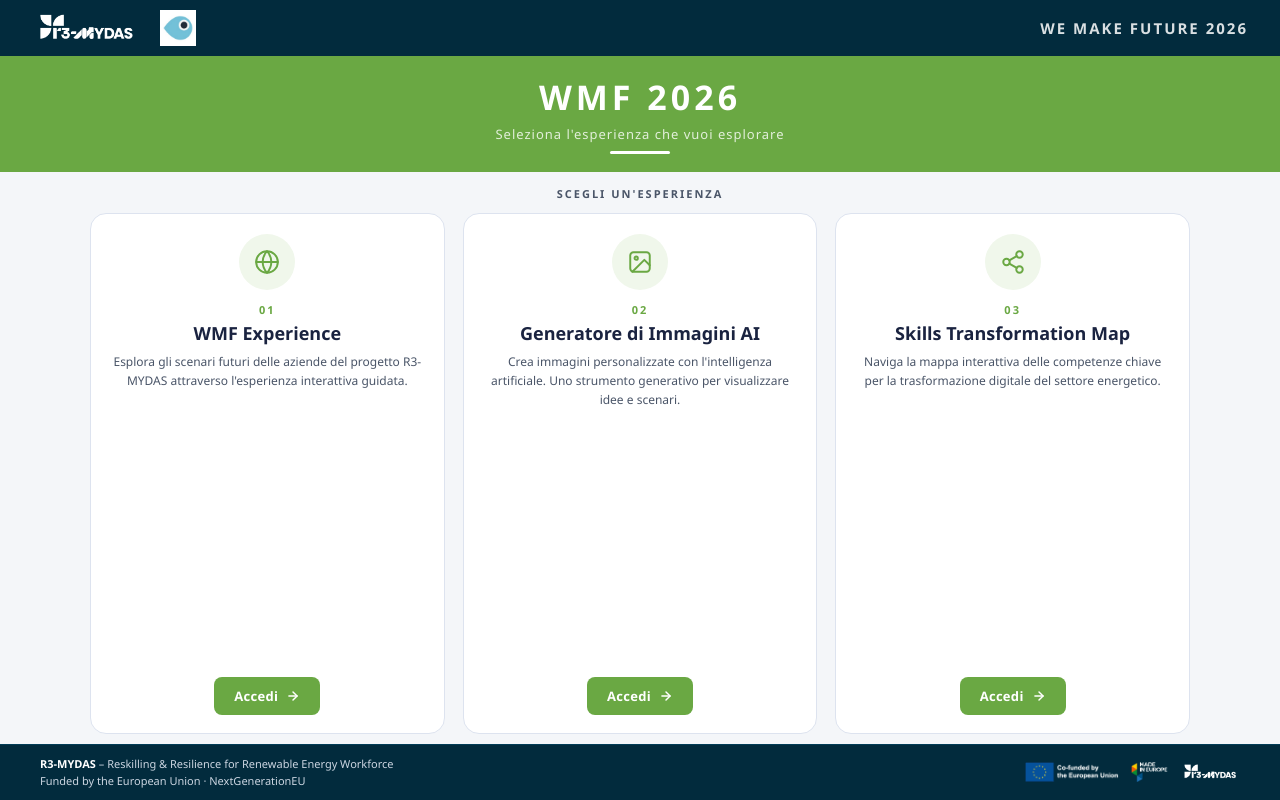
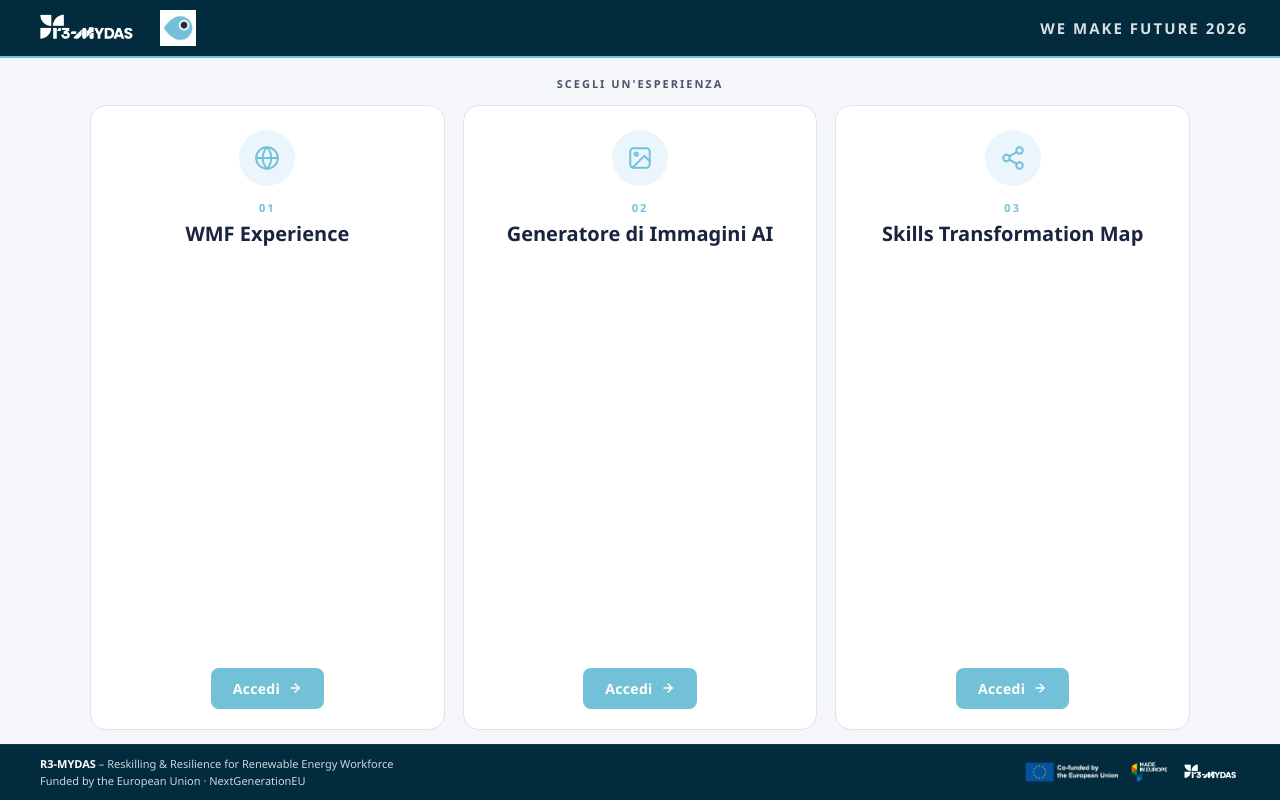
Before and after one commit to lucacappello-sys/WMFHub, a website: page public/index.html in a window 1280 px wide. Drawn offline with Linux system fonts and the light colour scheme.

Commit message:
new commit

```diff
--- a/public/index.html
+++ b/public/index.html
@@ -8,8 +8,8 @@
   *, *::before, *::after { box-sizing: border-box; margin: 0; padding: 0; }
 
   :root {
-    --green: #6aa843;
-    --green-dark: #588c37;
+    --blue: #72c1d8;
+    --blue-dark: #5aaec5;
     --navy: #022b3d;
     --navy-light: #033d57;
     --bg: #f4f6f9;
@@ -40,7 +40,7 @@
     justify-content: space-between;
     gap: 16px;
     flex-shrink: 0;
-    border-bottom: 2px solid var(--green);
+    border-bottom: 2px solid var(--blue);
   }
 
   .header-logos {
@@ -63,37 +63,6 @@
     font-weight: 600;
     opacity: 0.85;
     text-align: right;
-  }
-
-  /* ── HERO ── */
-  .hero {
-    background: var(--green);
-    color: #fff;
-    text-align: center;
-    padding: 40px 32px 44px;
-    flex-shrink: 0;
-  }
-
-  .hero h1 {
-    font-size: clamp(26px, 4vw, 44px);
-    font-weight: 700;
-    letter-spacing: 4px;
-    text-transform: uppercase;
-    margin-bottom: 10px;
-  }
-
-  .hero p {
-    font-size: clamp(13px, 1.8vw, 16px);
-    color: #e2efda;
-    letter-spacing: 1px;
-  }
-
-  .hero-divider {
-    width: 60px;
-    height: 3px;
-    background: #fff;
-    margin: 14px auto 0;
-    border-radius: 2px;
   }
 
   /* ── MAIN ── */
@@ -147,7 +116,7 @@
     position: absolute;
     top: 0; left: 0; right: 0;
     height: 4px;
-    background: var(--green);
+    background: var(--blue);
     opacity: 0;
     transition: opacity 0.22s;
   }
@@ -163,7 +132,7 @@
     width: 80px;
     height: 80px;
     border-radius: 50%;
-    background: #f0f7eb;
+    background: #eaf6fb;
     display: flex;
     align-items: center;
     justify-content: center;
@@ -177,7 +146,7 @@
     font-size: 11px;
     letter-spacing: 2px;
     text-transform: uppercase;
-    color: var(--green);
+    color: var(--blue);
     font-weight: 700;
     margin-bottom: 10px;
   }
@@ -186,23 +155,16 @@
     font-size: clamp(17px, 2vw, 22px);
     font-weight: 700;
     color: var(--text);
-    margin-bottom: 12px;
     line-height: 1.3;
-  }
-
-  .card-desc {
-    font-size: 13px;
-    color: var(--muted);
-    line-height: 1.7;
+    margin-bottom: 0;
     flex: 1;
-    margin-bottom: 24px;
   }
 
   .card-btn {
     display: inline-flex;
     align-items: center;
     gap: 8px;
-    background: var(--green);
+    background: var(--blue);
     color: #fff;
     padding: 13px 28px;
     border-radius: 8px;
@@ -214,9 +176,10 @@
     border: none;
     cursor: pointer;
     flex-shrink: 0;
+    margin-top: 24px;
   }
 
-  .card-btn:hover { background: var(--green-dark); }
+  .card-btn:hover { background: var(--blue-dark); }
   .card-btn svg { width: 14px; height: 14px; flex-shrink: 0; }
 
   /* ── FOOTER ── */
@@ -251,17 +214,13 @@
     html, body { height: 100vh; overflow: hidden; }
     header { padding: 10px 32px; }
     .header-logos img { height: 36px; }
-    .hero { padding: 16px 32px 18px; }
-    .hero h1 { font-size: clamp(22px, 3vw, 34px); margin-bottom: 5px; }
-    .hero p { font-size: 13px; }
-    .hero-divider { margin: 8px auto 0; }
     main {
       flex: 1;
       min-height: 0;
-      padding: 14px 28px 10px;
+      padding: 18px 28px 14px;
       justify-content: flex-start;
     }
-    .cards-label { margin-bottom: 12px; font-size: 11px; }
+    .cards-label { margin-bottom: 14px; font-size: 11px; }
     .cards-grid {
       flex: 1;
       min-height: 0;
@@ -269,15 +228,13 @@
       grid-template-rows: 1fr;
       align-items: stretch;
     }
-    .card { padding: 20px 18px 18px; border-radius: 16px; justify-content: flex-start; }
-    .card .card-desc { flex: 0; }
+    .card { padding: 24px 20px 20px; border-radius: 16px; justify-content: flex-start; }
     .card .card-btn { margin-top: auto; }
-    .card-icon { width: 56px; height: 56px; margin-bottom: 12px; }
+    .card-icon { width: 56px; height: 56px; margin-bottom: 14px; }
     .card-icon svg { width: 26px; height: 26px; }
-    .card-num { margin-bottom: 5px; }
-    .card-title { font-size: clamp(14px, 1.5vw, 18px); margin-bottom: 8px; }
-    .card-desc { font-size: 12px; line-height: 1.55; margin-bottom: 14px; }
-    .card-btn { padding: 10px 20px; font-size: 13px; }
+    .card-num { margin-bottom: 6px; }
+    .card-title { font-size: clamp(15px, 1.6vw, 20px); flex: 0; }
+    .card-btn { padding: 11px 22px; font-size: 14px; margin-top: auto; }
     footer { padding: 10px 32px; }
     .footer-logos img { height: 20px; }
     .footer-text { font-size: 11px; }
@@ -288,7 +245,6 @@
     header { padding: 12px 20px; }
     .header-logos img { height: 36px; }
     .header-title { font-size: 12px; }
-    .hero { padding: 32px 20px 36px; }
     main { padding: 32px 20px; }
     .cards-grid {
       grid-template-columns: repeat(2, 1fr);
@@ -309,7 +265,6 @@
     header { padding: 10px 16px; }
     .header-logos img { height: 30px; }
     .header-title { font-size: 11px; letter-spacing: 1px; }
-    .hero { padding: 28px 16px 32px; }
     main { padding: 28px 16px; }
     .cards-grid { grid-template-columns: 1fr; max-width: 420px; gap: 16px; }
     footer { padding: 16px; }
@@ -327,22 +282,15 @@
   <div class="header-title">We Make Future 2026</div>
 </header>
 
-<div class="hero">
-  <h1>WMF 2026</h1>
-  <p>Seleziona l'esperienza che vuoi esplorare</p>
-  <div class="hero-divider"></div>
-</div>
-
 <main>
   <p class="cards-label">Scegli un'esperienza</p>
 
   <div class="cards-grid">
 
     <!-- Card 1: WMF Experience -->
-    <a class="card" href="wmf/WeMakeFuture.html">
+    <a class="card" href="viewer.html?src=/wmf/WeMakeFuture.html&title=WMF%20Experience">
       <div class="card-icon">
-        <!-- Globe/world icon -->
-        <svg viewBox="0 0 24 24" fill="none" stroke="#6aa843" stroke-width="1.8" stroke-linecap="round" stroke-linejoin="round">
+        <svg viewBox="0 0 24 24" fill="none" stroke="#72c1d8" stroke-width="1.8" stroke-linecap="round" stroke-linejoin="round">
           <circle cx="12" cy="12" r="10"/>
           <line x1="2" y1="12" x2="22" y2="12"/>
           <path d="M12 2a15.3 15.3 0 0 1 4 10 15.3 15.3 0 0 1-4 10 15.3 15.3 0 0 1-4-10 15.3 15.3 0 0 1 4-10z"/>
@@ -350,7 +298,6 @@
       </div>
       <div class="card-num">01</div>
       <div class="card-title">WMF Experience</div>
-      <div class="card-desc">Esplora gli scenari futuri delle aziende del progetto R3-MYDAS attraverso l'esperienza interattiva guidata.</div>
       <span class="card-btn">
         Accedi
         <svg viewBox="0 0 24 24" fill="none" stroke="currentColor" stroke-width="2.5" stroke-linecap="round" stroke-linejoin="round">
@@ -360,10 +307,9 @@
     </a>
 
     <!-- Card 2: Image Generation -->
-    <a class="card" href="https://imagegenhartu-front.onrender.com" target="_blank" rel="noopener">
+    <a class="card" href="viewer.html?src=https://imagegenhartu-front.onrender.com&title=Generatore%20AI">
       <div class="card-icon">
-        <!-- Image/sparkle icon -->
-        <svg viewBox="0 0 24 24" fill="none" stroke="#6aa843" stroke-width="1.8" stroke-linecap="round" stroke-linejoin="round">
+        <svg viewBox="0 0 24 24" fill="none" stroke="#72c1d8" stroke-width="1.8" stroke-linecap="round" stroke-linejoin="round">
           <rect x="3" y="3" width="18" height="18" rx="3"/>
           <circle cx="8.5" cy="8.5" r="1.5"/>
           <polyline points="21 15 16 10 5 21"/>
@@ -371,7 +317,6 @@
       </div>
       <div class="card-num">02</div>
       <div class="card-title">Generatore di Immagini AI</div>
-      <div class="card-desc">Crea immagini personalizzate con l'intelligenza artificiale. Uno strumento generativo per visualizzare idee e scenari.</div>
       <span class="card-btn">
         Accedi
         <svg viewBox="0 0 24 24" fill="none" stroke="currentColor" stroke-width="2.5" stroke-linecap="round" stroke-linejoin="round">
@@ -381,10 +326,9 @@
     </a>
 
     <!-- Card 3: Skills Transformation Map -->
-    <a class="card" href="https://www.figma.com/proto/qNpE5vB0Gc3W06U67VrdXv/Skills-Transformation-Map---interattivo?node-id=2626-13701&p=f&m=draw&scaling=min-zoom&content-scaling=fixed&page-id=2626%3A460&starting-point-node-id=2626%3A13701" target="_blank" rel="noopener">
+    <a class="card" href="viewer.html?src=https://www.figma.com/proto/qNpE5vB0Gc3W06U67VrdXv/Skills-Transformation-Map---interattivo?node-id=2626-13701%26p=f%26m=draw%26scaling=min-zoom%26content-scaling=fixed%26page-id=2626%3A460%26starting-point-node-id=2626%3A13701&title=Skills%20Transformation%20Map">
       <div class="card-icon">
-        <!-- Network/map icon -->
-        <svg viewBox="0 0 24 24" fill="none" stroke="#6aa843" stroke-width="1.8" stroke-linecap="round" stroke-linejoin="round">
+        <svg viewBox="0 0 24 24" fill="none" stroke="#72c1d8" stroke-width="1.8" stroke-linecap="round" stroke-linejoin="round">
           <circle cx="18" cy="5" r="3"/>
           <circle cx="6" cy="12" r="3"/>
           <circle cx="18" cy="19" r="3"/>
@@ -394,7 +338,6 @@
       </div>
       <div class="card-num">03</div>
       <div class="card-title">Skills Transformation Map</div>
-      <div class="card-desc">Naviga la mappa interattiva delle competenze chiave per la trasformazione digitale del settore energetico.</div>
       <span class="card-btn">
         Accedi
         <svg viewBox="0 0 24 24" fill="none" stroke="currentColor" stroke-width="2.5" stroke-linecap="round" stroke-linejoin="round">
```
Also changed, not shown: public/viewer.html (added, +89 -0 lines).
